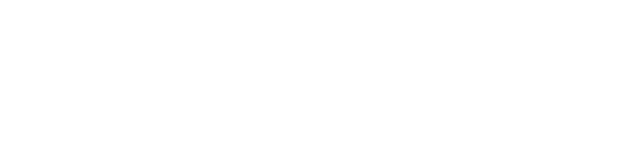
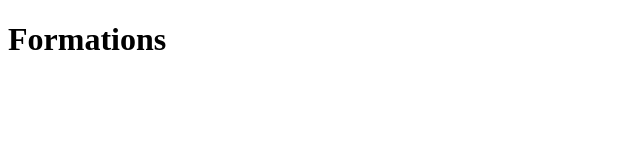
Before and after one commit to Hermannsetondjiadjinakou/mon-cv, a plain HTML site: page index.html in a window 1280 px wide. Shown: the whole page, without its empty margins (0-640 px from the left). Drawn offline with Linux system fonts and the light colour scheme.

Commit message:
mise en place de la section formations

```diff
--- a/index.html
+++ b/index.html
@@ -7,6 +7,6 @@
     <link rel="stylesheet" href="style.css">
 </head>
 <body>
-
+    <h1>Formations</h1>
 </body>
 </html>
```
